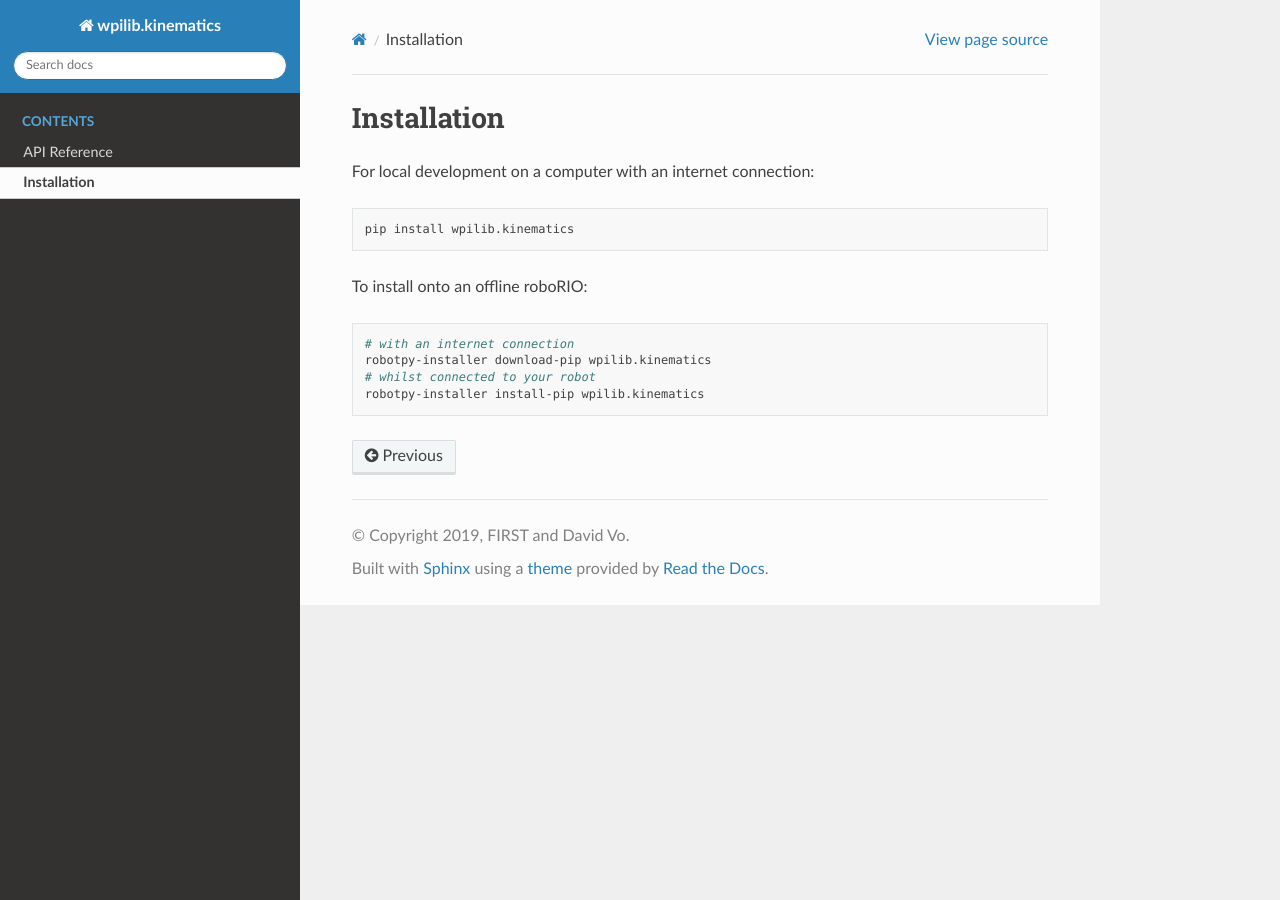
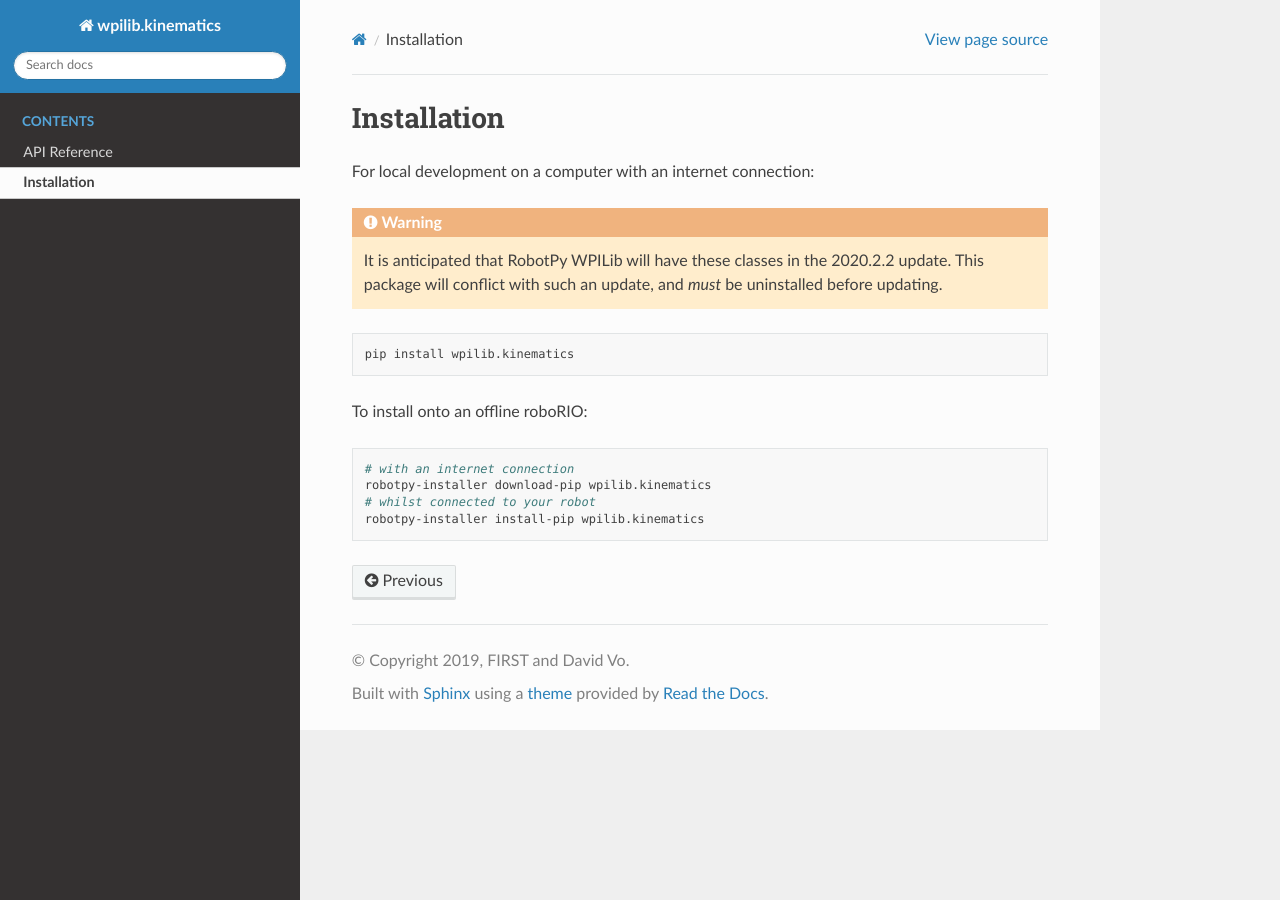
Before and after one commit to auscompgeek/wpilib.kinematics, a Sphinx documentation site: the page built from docs/install.rst, in a window 1280 px wide. Built offline with Sphinx 7.4.7 and the Read the Docs theme 2.0.0, drawn with Linux system fonts in a browser that asks for light colours.

Commit message:
Relax wpilib dependency

```diff
--- a/docs/install.rst
+++ b/docs/install.rst
@@ -2,6 +2,11 @@
 ------------
 
 For local development on a computer with an internet connection:
+
+.. warning::
+
+   It is anticipated that RobotPy WPILib will have these classes in the 2020.2.2 update.
+   This package will conflict with such an update, and *must* be uninstalled before updating.
 
 .. code-block:: bash
 
--- a/setup.cfg
+++ b/setup.cfg
@@ -1,6 +1,6 @@
 [metadata]
 name = wpilib.kinematics
-version = 0.1
+version = 0.1.1
 description = Backport of WPILib 2020 kinematics classes for RobotPy 2019
 long_description = file: README.md
 keywords = frc
@@ -23,4 +23,4 @@
 install_requires =
 	dataclasses; python_version < "3.7"
 	numpy
-	wpilib ~= 2019.2
+	wpilib < 2020.2.2
```
Also changed, not shown: README.md (+5 -0 lines).
